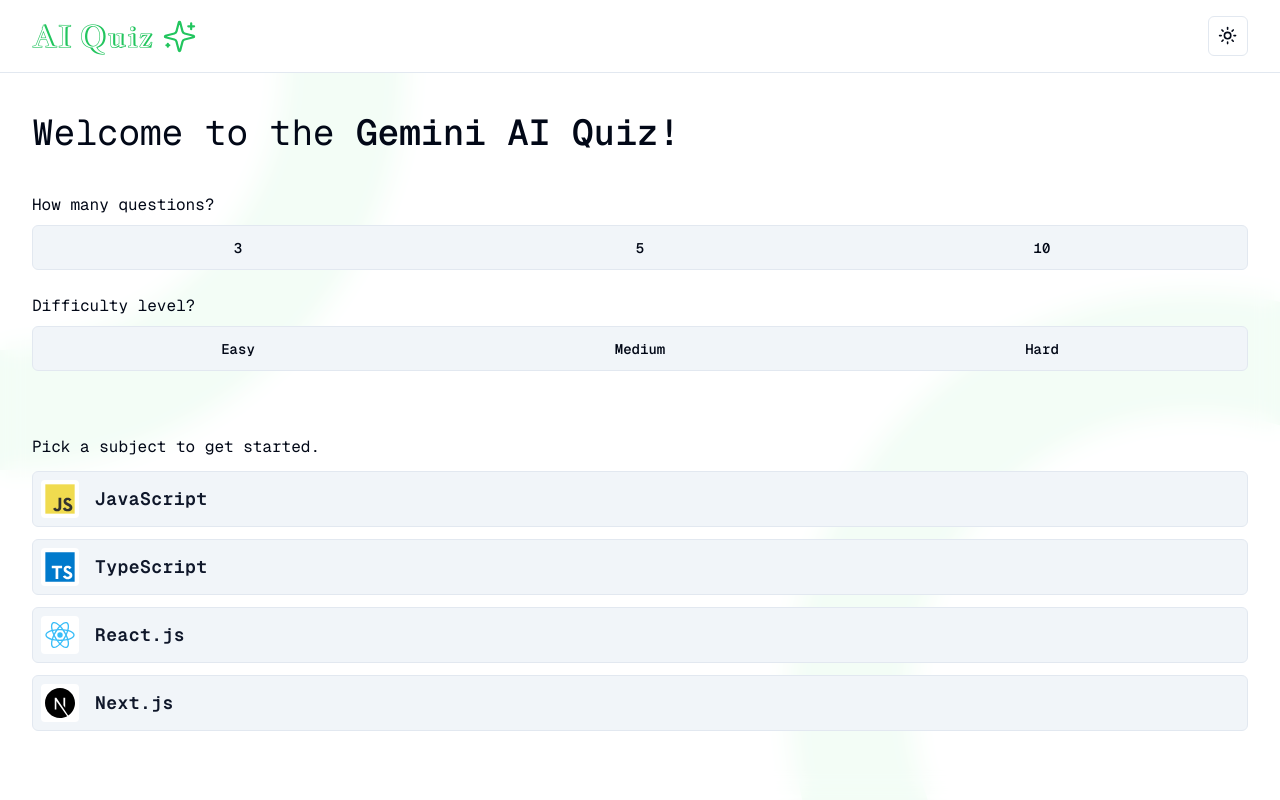
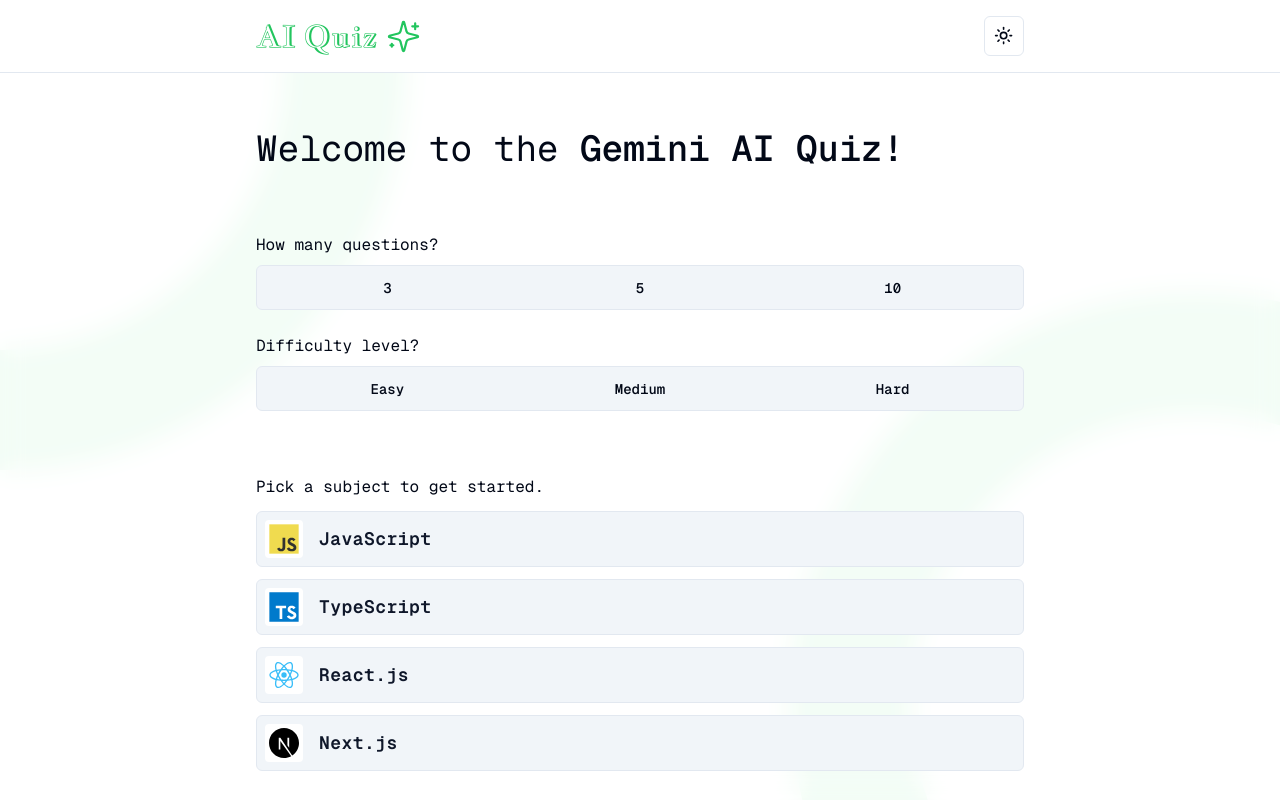
Before and after one commit to okayda/next-fusion-quiz, a Next.js app: page / in a window 1280 px wide. Built offline with nearby package versions, Linux system fonts and the light colour scheme.

Commit message:
Add tablet layout

```diff
--- a/app/page.tsx
+++ b/app/page.tsx
@@ -9,7 +9,8 @@
 export default function Home() {
   return (
     <section>
-      <h1 className="my-10 text-4xl">
+      <div className="mx-auto md:max-w-[768px]">
+        <h1 className="my-10 text-4xl md:mb-16 md:mt-14">
           Welcome to the <span className="font-semibold">Gemini AI Quiz!</span>
         </h1>
 
@@ -86,6 +87,7 @@
             </li>
           ))}
         </ul>
+      </div>
     </section>
   );
 }
--- a/components/Navigation.tsx
+++ b/components/Navigation.tsx
@@ -4,7 +4,8 @@
 export default function Navigation() {
   return (
     <div className="border-b bg-background py-4">
-      <div className="mx-auto flex max-w-7xl items-center justify-between px-3 md:px-8">
+      <div className="mx-auto max-w-7xl px-3 md:px-8">
+        <div className="mx-auto flex max-w-[768px] items-center justify-between">
           <div className="flex items-center gap-2">
             <h2 className="font-jacques text-2xl text-green-500 md:text-3xl">
               AI Quiz
@@ -20,5 +21,6 @@
           <ThemeSwitcherBtn />
         </div>
       </div>
+    </div>
   );
 }
```
Lines whose indentation alone changed are shown as unchanged.
